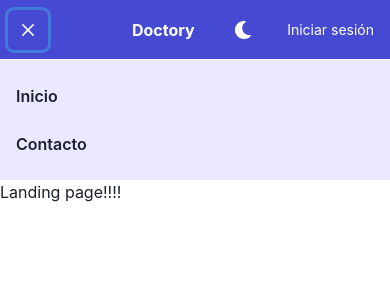
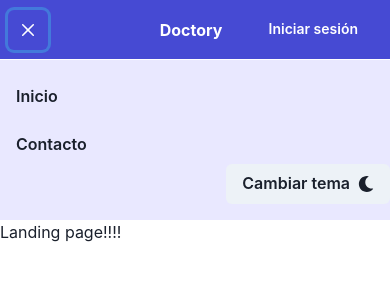
Before and after one commit to sgdiosdado/doctory, a React (Create React App) app in the folder app/: page / in a window 390 px wide. Both pictures are taken after a click on the button "Toggle Navigation". Shown: the top 300 px of the page. Built offline with nearby package versions, Linux system fonts and the light colour scheme.

Commit message:
Rearanged routes, improved darkmode button for mobile

```diff
--- a/app/src/ColorModeSwitcher.tsx
+++ /dev/null
@@ -1,30 +0,0 @@
-import * as React from "react"
-import {
-  useColorMode,
-  useColorModeValue,
-  IconButton,
-  IconButtonProps,
-} from "@chakra-ui/react"
-import { FaMoon, FaSun } from "react-icons/fa"
-
-type ColorModeSwitcherProps = Omit<IconButtonProps, "aria-label">
-
-export const ColorModeSwitcher: React.FC<ColorModeSwitcherProps> = (props) => {
-  const { toggleColorMode } = useColorMode()
-  const text = useColorModeValue("dark", "light")
-  const SwitchIcon = useColorModeValue(FaMoon, FaSun)
-
-  return (
-    <IconButton
-      size="md"
-      fontSize="lg"
-      variant="ghost"
-      color="current"
-      marginLeft="2"
-      onClick={toggleColorMode}
-      icon={<SwitchIcon />}
-      aria-label={`Switch to ${text} mode`}
-      {...props}
-    />
-  )
-}
--- a/app/src/DoctoryApp.tsx
+++ b/app/src/DoctoryApp.tsx
@@ -1,8 +1,7 @@
 import * as React from "react"
 import { ChakraProvider } from "@chakra-ui/react"
 import { AppRouter } from "./routes/AppRouter"
-import { customTheme } from "./customTheme"
-
+import { customTheme } from "./theme/customTheme"
 
 export const DoctoryApp = () => (
   <ChakraProvider theme={customTheme}>
--- a/app/src/components/AuthComponents/LoginView.tsx
+++ b/app/src/components/AuthComponents/LoginView.tsx
@@ -12,7 +12,7 @@ import {
   useColorModeValue,
 } from '@chakra-ui/react';
 
-  export default function LoginView() {
+  export const LoginView = () => {
     return (
       <Flex
         minH={'100%'}
--- a/app/src/components/Navbar/MobileNavbar.tsx
+++ b/app/src/components/Navbar/MobileNavbar.tsx
@@ -6,17 +6,25 @@ import { Flex, Link as ChakraLink, Stack, Text } from '@chakra-ui/layout';
 import { Collapse } from '@chakra-ui/transition';
 import React from 'react'
 import { Link } from 'react-router-dom';
+import { ColorModeSwitcher } from '../../theme/ColorModeSwitcher';
 import { navbarItems, NavItem } from './navbarItems';
 
-export const MobileNavbar = () => {
+type mobileNavbarProps = {
+  closeNavbar: any
+}
+
+export const MobileNavbar = ({closeNavbar} : mobileNavbarProps) => {
     return (
         <Stack
           bg={useColorModeValue('primary.50', 'primary.900')}
-          p={4}
+          py={4}
           display={{ md: 'none' }}>
           {navbarItems.map((navItem) => (
-            <MobileNavItem key={navItem.label} {...navItem} />
+            <div key={navItem.label} onClick={closeNavbar} >
+              <MobileNavItem  {...navItem} />
+            </div>
           ))}
+          <span onClick={closeNavbar}><ColorModeSwitcher label='Cambiar tema'/></span>
         </Stack>
       );
 }
@@ -29,8 +37,10 @@ const MobileNavItem = ({ label, children, path }: NavItem) => {
         <Link to={path ?? '/'}>
           <Flex
             py={2}
+            px={4}
             justify={'space-between'}
             align={'center'}
+            _hover={{background: useColorModeValue('primary.100', 'primary.800')}}
           >
             <Text
               fontWeight={600}
--- a/app/src/components/Navbar/Navbar.tsx
+++ b/app/src/components/Navbar/Navbar.tsx
@@ -17,11 +17,12 @@ import {
   } from '@chakra-ui/icons'
 import { MobileNavbar } from "./MobileNavbar";
 import { DesktopNavbar } from "./DesktopNavbar";
-import { ColorModeSwitcher } from "../../ColorModeSwitcher";
+import { ColorModeSwitcher } from "../../theme/ColorModeSwitcher";
 import { Link } from "react-router-dom";
-import { paths } from "../../routes/paths";
+import { routes } from "../../routes/routes";
 
 export const Navbar = ({userType}:any) => {
+
   const { isOpen, onToggle } = useDisclosure();
 
   return (
@@ -49,16 +50,18 @@ export const Navbar = ({userType}:any) => {
           />
         </Flex>
         <Flex flex={{ base: 1 }} justify={{ base: 'center', md: 'start' }}>
+          <Link to={routes.default.path}>
             <Text
               textAlign={useBreakpointValue({ base: 'center', md: 'left' })}
               fontFamily={'heading'}
               fontSize={'1em'}
               fontWeight={'bold'}
-            color='white'>
+              color='white'
+            >
               {/* TODO: replace for logo */}
               Doctory
             </Text>
-
+          </Link>
           <Flex display={{ base: 'none', md: 'flex' }} ml={10}>
             <DesktopNavbar />
           </Flex>
@@ -70,24 +73,23 @@ export const Navbar = ({userType}:any) => {
           direction={'row'}
           spacing={6}
         >
-          <ColorModeSwitcher />
+          <ColorModeSwitcher display={{ base: 'none', md: 'flex' }}/>
+          <Link to={routes.login.path} style={{marginLeft: '0'}}>
             <Button
+              size={'md'}
               fontSize={'sm'}
-            fontWeight={400}
-            variant={'link'}
-            colorScheme={'white'}
+              variant={'ghost'}
               as='button'
             >
-            <Link to={paths.login}>
               {/* TODO: when logged in, display none */}
               Iniciar sesión
+            </Button>
           </Link>
-          </Button>
         </Stack>
       </Flex>
 
       <Collapse in={isOpen} animateOpacity>
-        <MobileNavbar />
+        <MobileNavbar closeNavbar={onToggle} />
       </Collapse>
     </Box>
   );
--- a/app/src/components/Navbar/navbarItems.tsx
+++ b/app/src/components/Navbar/navbarItems.tsx
@@ -1,4 +1,4 @@
-import { paths } from "../../routes/paths";
+import { routes } from "../../routes/routes";
 
 export interface NavItem {
   label: string;
@@ -10,11 +10,11 @@ export interface NavItem {
 export const navbarItems: Array<NavItem> = [
   {
     label: 'Inicio',
-    path: paths.default,
+    path: routes.default.path,
   },
   {
     label: 'Contacto',
-    path: paths.contact,
+    path: routes.contact.path,
   },
 ]
 
--- a/app/src/routes/AppRouter.tsx
+++ b/app/src/routes/AppRouter.tsx
@@ -1,12 +1,8 @@
 import { Box } from '@chakra-ui/layout';
 import React from 'react'
 import { BrowserRouter as Router, Route, Redirect, Switch } from 'react-router-dom'
-import LoginView from '../components/AuthComponents/LoginView';
-import { SigninView } from '../components/AuthComponents/SigninView';
-import { Landing } from '../components/Landing/Landing';
 import { Navbar } from '../components/Navbar/Navbar';
-import { NotfoundPage } from '../components/NotFoundPage/NotfoundPage';
-import { paths } from './paths';
+import { routes } from './routes';
 
 export const AppRouter = () => {
   // const [isLoggedIn, setisLoggedIn] = useState(false);
@@ -20,12 +16,12 @@ export const AppRouter = () => {
         </Box>
         <Box h='100%' width='100%' d='flex' flexGrow={1} flexDirection={'column'}>
           <Switch>
-            <Route exact path={paths.default} component={Landing} />
-            <Route exact path={paths.login} component={LoginView} />
-            <Route exact path={paths.signin} component={SigninView} />
-            {/* <Route exact path={paths.contact} component={ContactView} /> TODO: create contact component */}
-            <Route path={paths.notFound} component={NotfoundPage} />
-            <Redirect to={paths.notFound} />
+            <Route exact path={routes.default.path} component={routes.default.component} />
+            <Route exact path={routes.login.path} component={routes.login.component} />
+            <Route exact path={routes.signin.path} component={routes.signin.component} />
+            {/* <Route exact path={paths.contact.path} component={} /> TODO: create contact component */}
+            <Route path={routes.notFound.path} component={routes.notFound.component} />
+            <Redirect to={routes.notFound.path} />
           </Switch>
         </Box>
       </Router>
--- a/app/src/routes/paths.tsx
+++ /dev/null
@@ -1,7 +0,0 @@
-export const paths={
-    default: '/',
-    login: '/login',
-    signin: '/signin',
-    contact: '/contact',
-    notFound: '/404',
-};
--- /dev/null
+++ b/app/src/routes/routes.tsx
@@ -0,0 +1,39 @@
+import { LoginView } from "../components/AuthComponents/LoginView";
+import { SigninView } from "../components/AuthComponents/SigninView";
+import { DoctorLandingView } from "../components/Doctor/DoctorLandingView";
+import { Landing } from "../components/Landing/Landing";
+import { NotfoundPage } from "../components/NotFoundPage/NotfoundPage";
+import { PacientLandingView } from "../components/Pacient/PacientLandingView";
+
+type route = {
+  path: string,
+  component: React.FC,
+}
+
+const pacientPaths: {[name:string]: route} = {
+  pacientLanding: {path: '/pac/landing', component: PacientLandingView},
+  pacientNewCondition: {path: '/pac/new-condition', component: NotfoundPage}, // TODO: NewCondition component
+  pacientStudies: {path: '/pac/studies', component: NotfoundPage}, // TODO: Studies component
+  pacientProfile: {path: '/pac/profile', component: NotfoundPage}, // TODO: Profile component (check if will be the same for doctor?¿)
+  pacientShareHistory: {path: '/pac/profile', component: NotfoundPage}, //TODO: Profile component (check if will be the same for doctor?¿)
+}
+
+const doctorPaths: {[name:string]: route} = {
+  doctorLanding: {path: '/med/landing', component: DoctorLandingView},
+  doctorPacients: {path: '/med/pacients', component: NotfoundPage}, // TODO: Doctors view on pacients component
+  // TODO: check which others paths are required
+}
+
+const generalPaths: {[name:string]: route} = {
+  default: { path: '/', component: Landing },
+  login: { path: '/login', component: LoginView },
+  signin: { path: '/signin', component: SigninView },
+  contact: { path: '/contact', component: NotfoundPage }, // TODO: Contanct component
+  notFound: {path: '/404', component: NotfoundPage },
+}
+
+export const routes:{[name:string]: route} = {
+  ...generalPaths,
+  ...pacientPaths,
+  ...doctorPaths,
+};
--- /dev/null
+++ b/app/src/theme/ColorModeSwitcher.tsx
@@ -0,0 +1,53 @@
+import * as React from "react"
+import {
+  useColorMode,
+  useColorModeValue,
+  IconButton,
+  Button,
+  Flex,
+  HStack,
+  Box,
+} from "@chakra-ui/react"
+import { FaMoon, FaSun } from "react-icons/fa"
+
+type swtchProps = {
+  label?: string,
+  display?: { base: string; md: string; },
+}
+
+export const ColorModeSwitcher = ({label, display}: swtchProps) => {
+  const { toggleColorMode } = useColorMode()
+  const text = useColorModeValue("dark", "light")
+  const SwitchIcon = useColorModeValue(FaMoon, FaSun)
+
+  return (
+    <>
+    {label ?
+    <Flex direction="row" justify='right'>
+      <Button
+      onClick={toggleColorMode}
+      display={display}
+      fontSize={'md'}
+      >
+        <HStack spacing={2}>
+          <Box>{label}</Box>
+          <Box><SwitchIcon /></Box>
+        </HStack>
+      </Button>
+      </Flex>
+      :
+      <IconButton
+        display={display}
+        size="md"
+        fontSize="lg"
+        variant="ghost"
+        color="current"
+        marginLeft="2"
+        onClick={toggleColorMode}
+        icon={<SwitchIcon />}
+        aria-label= {`Switch to ${text} mode`}
+      />
+    }
+    </>
+  )
+}
--- a/app/src/customTheme.tsx
+++ b/app/src/theme/customTheme.tsx
@@ -12,7 +12,7 @@ export const customTheme =  extendTheme({
       600: '#2d2291',
       700: '#241769',
       800: '#170c41',
-      900: '#0c041c',
+      900: '#0c041c'
     }
   }
 })
```
Also changed, not shown: app/public/logo192.png (deleted), app/public/logo512.png (deleted). Lines whose indentation alone changed are shown as unchanged.
